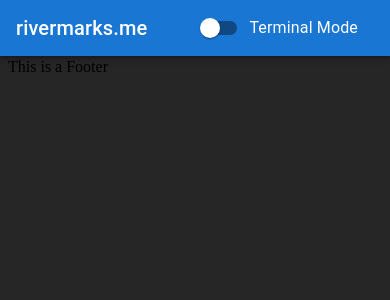
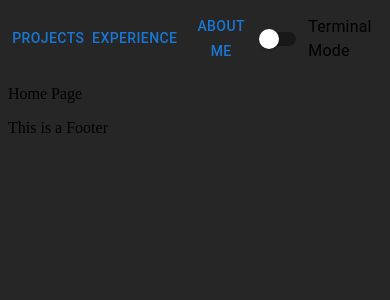
Before and after one commit to rmarks6767/rivermarks.me, a React app: page / in a window 390 px wide. Shown: the top 300 px of the page. Built offline with nearby package versions, Linux system fonts and the light colour scheme.

Commit message:
Testing to see if the keyboard will now come up on mobile

```diff
--- a/src/Components/App.jsx
+++ b/src/Components/App.jsx
@@ -1,21 +1,25 @@
-import React from 'react';
+import React, { useState } from 'react';
 import Grid from '@mui/material/Grid';
 import Content from './Content';
 import Footer from './Footer';
 import Header from './Header';
 
-const App = () => (
+const App = () => {
+  const [terminalMode, setTerminalMode] = useState(false);
+
+  return (
     <Grid container spacing={2}>
       <Grid item xs={12}>
-      <Header />
+        <Header terminalMode={terminalMode} setTerminalMode={setTerminalMode} />
       </Grid>
       <Grid item xs={12}>
-      <Content />
+        <Content terminalMode={terminalMode} />
       </Grid>
       <Grid item xs={12}>
         <Footer />
       </Grid>
     </Grid>
   );
+};
 
 export default App;
--- a/src/Components/Content/Content.jsx
+++ b/src/Components/Content/Content.jsx
@@ -2,20 +2,28 @@ import React from 'react';
 import {
   BrowserRouter as Router, Routes, Route,
 } from 'react-router-dom';
+import PropTypes from 'prop-types';
 import About from './About';
 import Home from './Home';
 import Projects from './Projects';
 import Terminal from './Terminal';
 
-const Content = () => (
+const Content = ({ terminalMode }) => (
+  <>
+    {terminalMode && <Terminal /> }
     <Router>
       <Routes>
         <Route path="about" element={<About />} />
         <Route path="projects" element={<Projects />} />
         <Route path="terminal" element={<Terminal />} />
-      <Route exact path="/" element={<Home />} />
+        <Route exact path="/" element={!terminalMode ? <Home /> : <div />} />
       </Routes>
     </Router>
+  </>
 );
 
+Content.propTypes = {
+  terminalMode: PropTypes.bool.isRequired,
+};
+
 export default Content;
--- a/src/Components/Header/Header.jsx
+++ b/src/Components/Header/Header.jsx
@@ -1,36 +1,36 @@
-import React, { useState } from 'react';
-import {
-  AppBar, Toolbar, Switch, FormControlLabel, IconButton, Typography,
-} from '@mui/material';
-import MenuIcon from '@mui/icons-material/Menu';
+import React from 'react';
+import PropTypes from 'prop-types';
+import { Button, FormControlLabel, Switch } from '@mui/material';
+import './Header.scss';
 
-const Header = () => {
-  const [terminalMode, setTerminalMode] = useState(false);
+const Header = ({ terminalMode, setTerminalMode }) => (
+  <div className="header">
+    <div style={{ display: 'flex', alignItems: 'center' }}>
+      <Button>
+        Projects
+      </Button>
+      <Button>
+        Experience
+      </Button>
+      <Button>
+        About Me
+      </Button>
+    </div>
+    <FormControlLabel
+      control={(
+        <Switch
+          checked={terminalMode}
+          onClick={() => setTerminalMode((c) => !c)}
+        />
+        )}
+      label="Terminal Mode"
+    />
+  </div>
+);
 
-  return (
-    <AppBar>
-      <Toolbar position="static">
-        {/* <IconButton
-          size="large"
-          edge="start"
-          color="inherit"
-          aria-label="menu"
-          sx={{ mr: 2 }}
-        >
-          <MenuIcon />
-        </IconButton> */}
-        <Typography variant="h6" component="div" sx={{ flexGrow: 1 }}>
-          rivermarks.me
-        </Typography>
-        <FormControlLabel
-          checked={terminalMode}
-          onChange={(e) => setTerminalMode(e.target.checked)}
-          control={<Switch />}
-          label="Terminal Mode"
-        />
-      </Toolbar>
-    </AppBar>
-  );
+Header.propTypes = {
+  terminalMode: PropTypes.bool.isRequired,
+  setTerminalMode: PropTypes.func.isRequired,
 };
 
 export default Header;
--- /dev/null
+++ b/src/Components/Header/Header.scss
@@ -0,0 +1,6 @@
+.header {
+  font-family: monospace;
+  display: flex;
+  justify-content: space-between;
+  align-items: center;
+}
```
Also changed, not shown: src/Components/Content/Terminal/Terminal.jsx (+6 -2 lines). Lines whose indentation alone changed are shown as unchanged.
